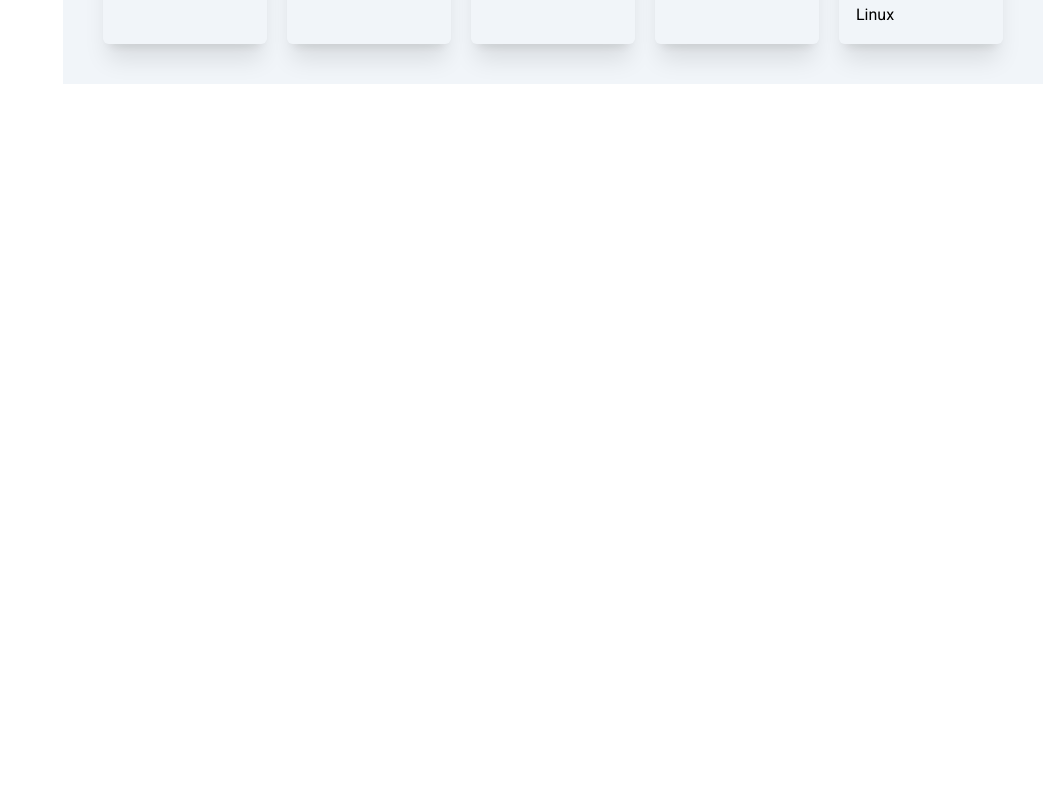
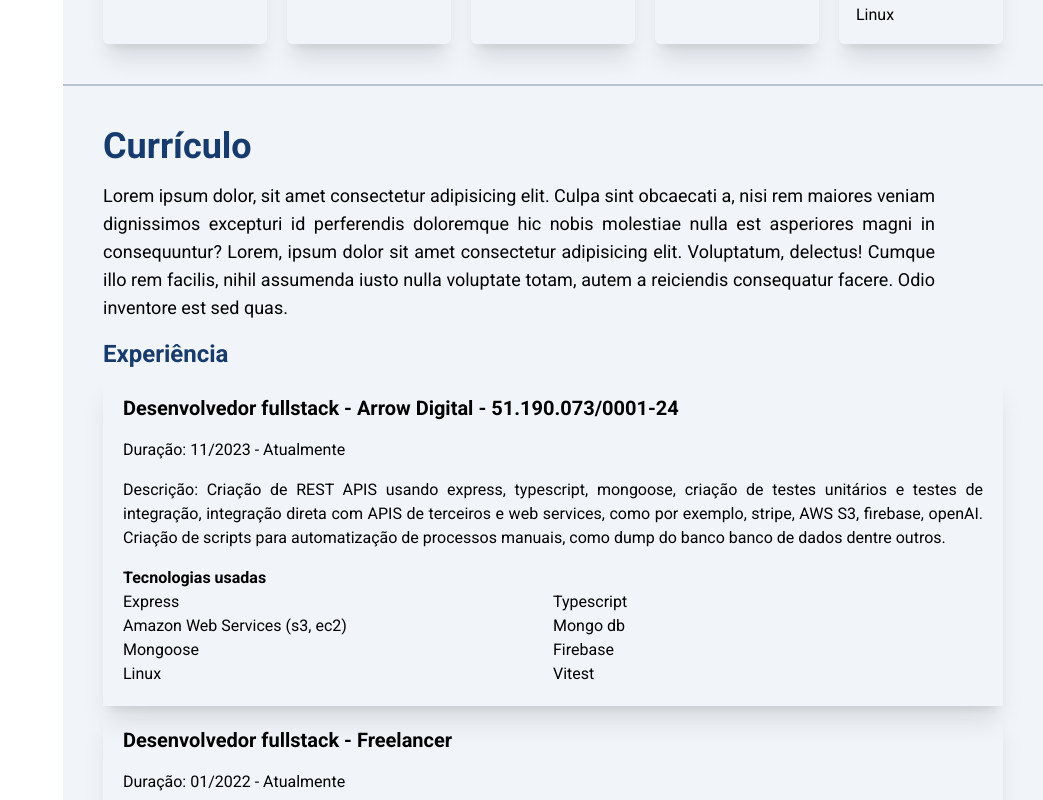
Before and after one commit to rms-diego/new-portfolio, a Next.js app: page / in a window 1280 px wide. Shown: the part 1740-2540 px from the top of the page, without its empty margins (237-1280 px from the left). Before the commit the page ends 1824 px from the top, so only its background shows below. Built offline with nearby package versions, Linux system fonts and the light colour scheme.

Commit message:
feat: criando seção de 'curriculo'

```diff
--- a/src/app/page.tsx
+++ b/src/app/page.tsx
@@ -2,6 +2,7 @@ import { Sidebar } from '@/components/sidebar';
 import { HomeContent } from '@/components/homeContent';
 import { About } from '@/components/about/page';
 import { Skills } from '@/components/skills';
+import { Resume } from '@/components/resume';
 
 export default function Home() {
   return (
@@ -11,9 +12,13 @@ export default function Home() {
       <section className="flex-1 ml-[18.75rem] md:ml-0 tall:ml-0">
         <HomeContent id="home" />
         <About id="about" />
+        <hr className="border border-title-color opacity-30" />
 
+        <Skills />
         <hr className="border border-title-color opacity-30" />
-        <Skills />
+
+        <Resume id="resume" />
+        <hr className="border border-title-color opacity-30" />
       </section>
     </main>
   );
--- /dev/null
+++ b/src/components/resume/index.tsx
@@ -0,0 +1,51 @@
+'use client';
+import { ResumeCard } from '../resumeCard';
+import { courses } from '@/utils/academicEducation';
+import { professionalExperience } from '@/utils/professionalExperience';
+import { useEffect } from 'react';
+import AOS from 'aos';
+
+export function Resume({ ...rest }) {
+  useEffect(() => {
+    AOS.init({});
+  }, []);
+
+  return (
+    <section
+      {...rest}
+      className="bg-slate-100 text-black  tall:py-10 p-10 flex flex-col gap-10"
+    >
+      <section className="flex flex-col gap-4 lg:px-0">
+        <div className="flex flex-col gap-4 lg:items-center">
+          <h5 className="font-bold text-title-color text-4xl lg:text-center">
+            Currículo
+          </h5>
+
+          <p className="text-lg text-justify max-w-[65vw] lg:max-w-[80vw] md:tracking-tighter">
+            Lorem ipsum dolor, sit amet consectetur adipisicing elit. Culpa sint
+            obcaecati a, nisi rem maiores veniam dignissimos excepturi id
+            perferendis doloremque hic nobis molestiae nulla est asperiores
+            magni in consequuntur? Lorem, ipsum dolor sit amet consectetur
+            adipisicing elit. Voluptatum, delectus! Cumque illo rem facilis,
+            nihil assumenda iusto nulla voluptate totam, autem a reiciendis
+            consequatur facere. Odio inventore est sed quas.
+          </p>
+        </div>
+
+        <div className="flex flex-col justify-center gap-10">
+          <ResumeCard
+            resumeTitle="Experiência"
+            contentList={professionalExperience}
+            data-aos="fade-right"
+          />
+
+          <ResumeCard
+            resumeTitle="Formação acadêmica"
+            contentList={courses}
+            data-aos="fade-left"
+          />
+        </div>
+      </section>
+    </section>
+  );
+}
--- /dev/null
+++ b/src/components/resumeCard/index.tsx
@@ -0,0 +1,54 @@
+type Props = {
+  resumeTitle: string;
+  contentList: Array<{
+    title: string;
+    description?: string;
+    duration?: string;
+    technologies?: Array<string>;
+  }>;
+};
+
+export function ResumeCard({ resumeTitle, contentList, ...rest }: Props) {
+  return (
+    <div
+      {...rest}
+      className="flex flex-col gap-1"
+    >
+      <p className="text-2xl font-bold text-title-color lg:text-center">
+        {resumeTitle}
+      </p>
+
+      <ul className="flex flex-wrap lg:flex-col xl:flex-row">
+        {contentList.map(({ title, duration, description, technologies }) => (
+          <li
+            key={title}
+            className="border-transparent shadow-xl border-opacity-10 p-5 flex flex-col md:w-[80vw] xl:w-[50%] gap-4"
+          >
+            <p className="text-xl font-bold md:text-base">{title}</p>
+            <p>Duração: {duration}</p>
+
+            <p className="text-justify md:tracking-tighter">
+              {description && `Descrição: ${description}`}
+            </p>
+
+            {technologies?.length && (
+              <div className="flex flex-col">
+                <p className="font-bold">Tecnologias usadas</p>
+                <ul className="flex flex-wrap md:flex-col flex-1">
+                  {technologies.map((technology) => (
+                    <li
+                      key={technology}
+                      className="w-[50%] md:tracking-tighter"
+                    >
+                      {technology}
+                    </li>
+                  ))}
+                </ul>
+              </div>
+            )}
+          </li>
+        ))}
+      </ul>
+    </div>
+  );
+}
```
